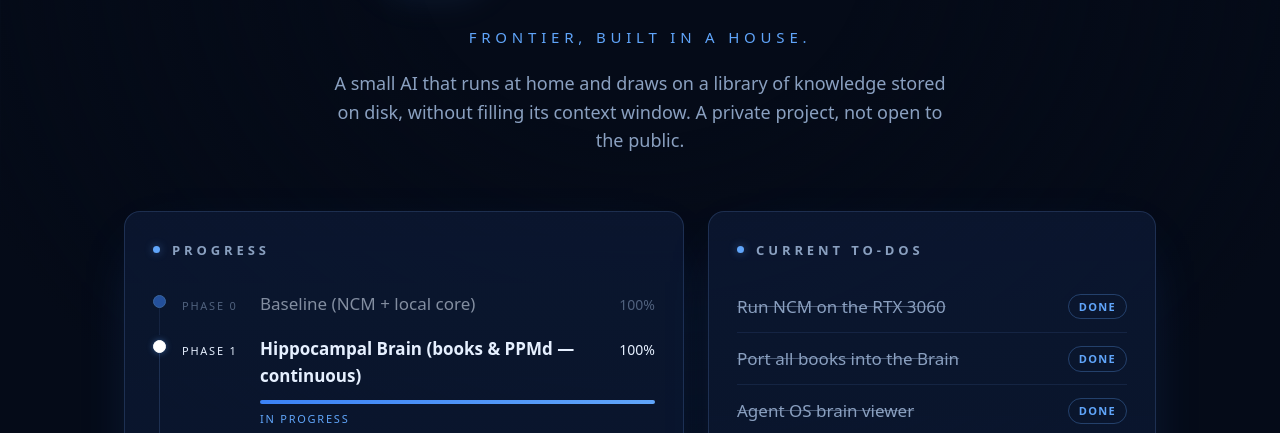
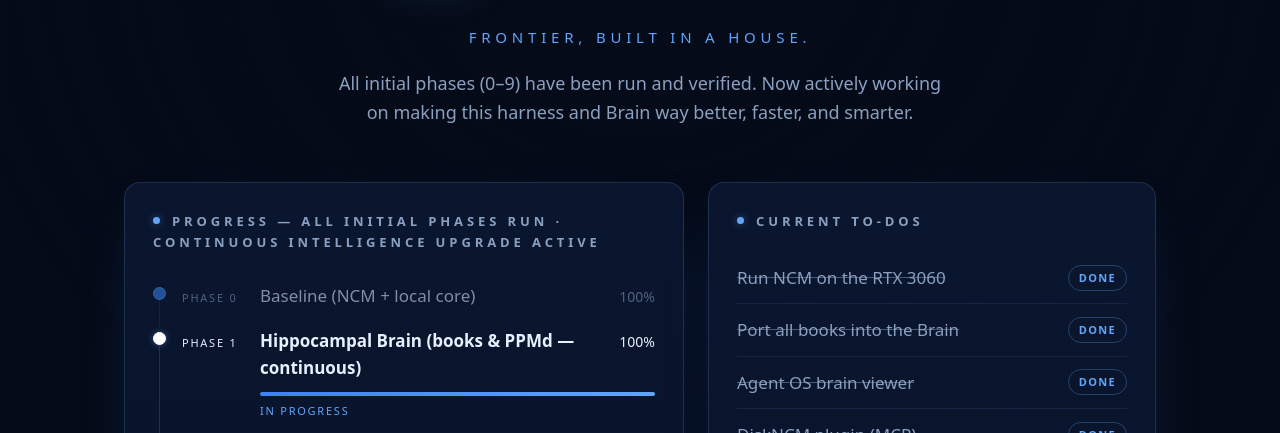
Before and after one commit to BryonHigbee/BryonHigbee.github.io, a plain HTML site: page index.html in a window 1280 px wide. Shown: the part 303-736 px from the top of the page. Drawn offline with Linux system fonts and the light colour scheme.

Commit message:
All initial phases (0-9) run; active Phase 10 making harness & Brain way better and smarter

```diff
--- a/index.html
+++ b/index.html
@@ -30,12 +30,12 @@
   <section class="hero">
     <h1><img src="assets/diskncm-logo.svg" width="900" height="236" alt="DiskNCM"></h1>
     <p class="tagline">Frontier, built in a house.</p>
-    <p class="lead">A small AI that runs at home and draws on a library of knowledge stored on disk, without filling its context window. A private project, not open to the public.</p>
+    <p class="lead">All initial phases (0–9) have been run and verified. Now actively working on making this harness and Brain way better, faster, and smarter.</p>
   </section>
 
   <div class="board">
     <section class="card" aria-labelledby="phases-title">
-      <h2 id="phases-title">Progress</h2>
+      <h2 id="phases-title">Progress — All Initial Phases Run · Continuous Intelligence Upgrade Active</h2>
       <ol id="phase-list" class="phase-list"></ol>
     </section>
 
```
